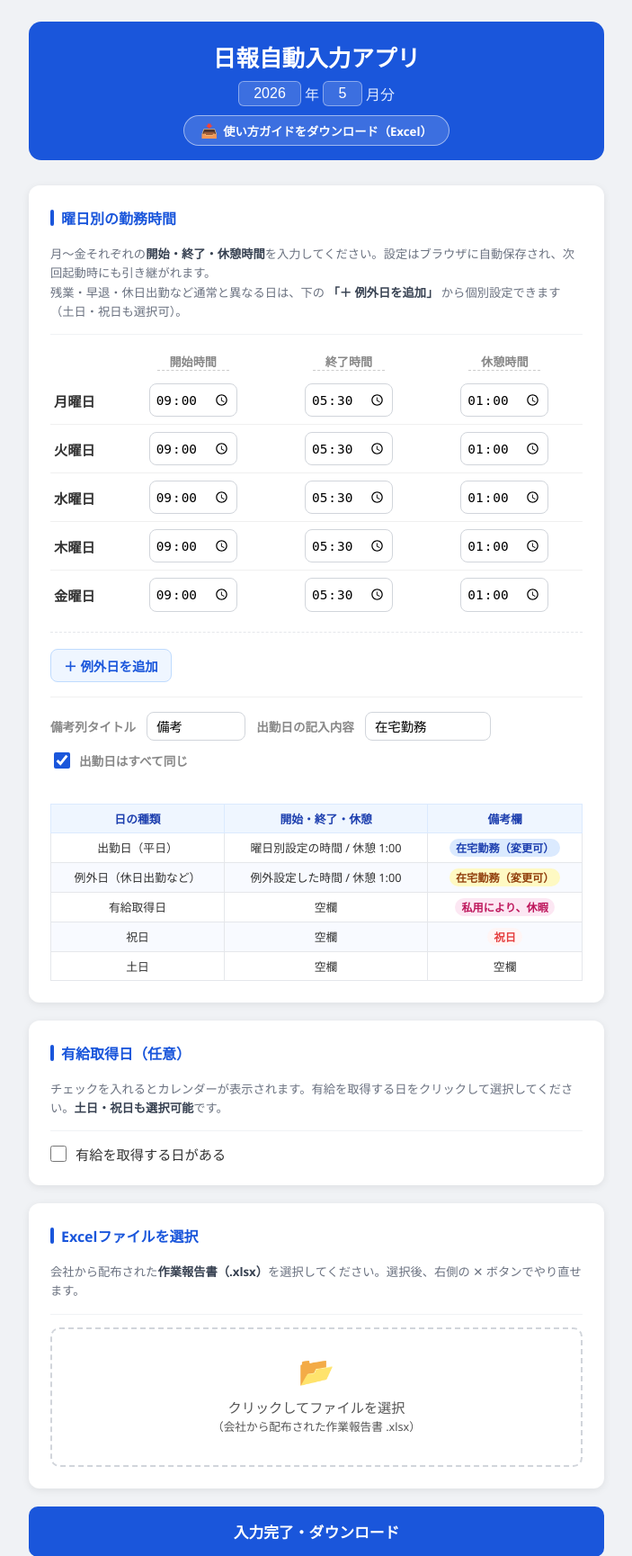
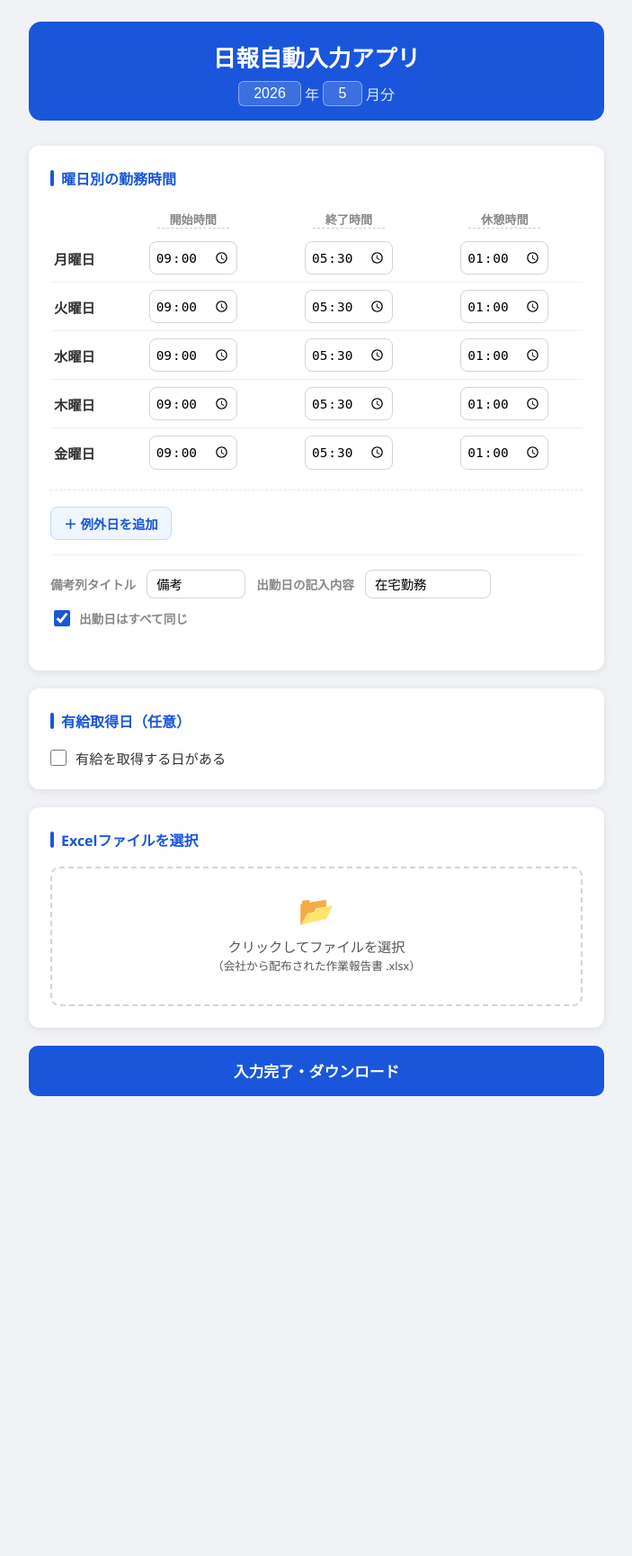
Before and after one commit to Coffeeplantation/DailyReportAutoFillApp, a Flask app: page / in a window 1280 px wide. Shown: the top 1729 px of the page at 90% size, without its empty margins (288-991 px from the left). After the commit the page ends 1218 px from the top, so only its background shows below. Run offline with Flask 3, Linux system fonts and the light colour scheme.

Commit message:
説明文削除

```diff
--- a/templates/index.html
+++ b/templates/index.html
@@ -618,9 +618,6 @@
       <input type="number" id="monthInput" name="month" value="{{ current_month }}" min="1" max="12">
       <span>月分</span>
     </div>
-    <div style="margin-top:10px;">
-      <a href="/api/manual" class="manual-btn">使い方ガイドをダウンロード（Excel）</a>
-    </div>
   </header>
 
   <form id="mainForm">
@@ -628,7 +625,6 @@
     <!-- ① 曜日別勤務時間 -->
     <div class="card">
       <h2>曜日別の勤務時間</h2>
-      <p class="card-desc">月〜金それぞれの<b>開始・終了・休憩時間</b>を入力してください。設定はブラウザに自動保存され、次回起動時にも引き継がれます。<br>残業・早退・休日出勤など通常と異なる日は、下の <b>「＋ 例外日を追加」</b> から個別設定できます（土日・祝日も選択可）。</p>
       <table class="time-table">
         <thead>
           <tr>
@@ -695,45 +691,11 @@
       </div>
 
       <div class="save-notice" id="saveNotice"></div>
-
-      <table class="rule-table">
-        <thead>
-          <tr><th>日の種類</th><th>開始・終了・休憩</th><th>備考欄</th></tr>
-        </thead>
-        <tbody>
-          <tr>
-            <td>出勤日（平日）</td>
-            <td>曜日別設定の時間 / 休憩 1:00</td>
-            <td><span class="rule-tag" style="background:#dbeafe;color:#1e40af">在宅勤務（変更可）</span></td>
-          </tr>
-          <tr>
-            <td>例外日（休日出勤など）</td>
-            <td>例外設定した時間 / 休憩 1:00</td>
-            <td><span class="rule-tag" style="background:#fef9c3;color:#92400e">在宅勤務（変更可）</span></td>
-          </tr>
-          <tr>
-            <td>有給取得日</td>
-            <td>空欄</td>
-            <td><span class="rule-tag" style="background:#fce7f3;color:#be185d">私用により、休暇</span></td>
-          </tr>
-          <tr>
-            <td>祝日</td>
-            <td>空欄</td>
-            <td><span class="rule-tag" style="background:#fff5f5;color:#e53e3e">祝日</span></td>
-          </tr>
-          <tr>
-            <td>土日</td>
-            <td>空欄</td>
-            <td>空欄</td>
-          </tr>
-        </tbody>
-      </table>
     </div>
 
     <!-- ② 有給取得日 -->
     <div class="card">
       <h2>有給取得日（任意）</h2>
-      <p class="card-desc">チェックを入れるとカレンダーが表示されます。有給を取得する日をクリックして選択してください。<b>土日・祝日も選択可能</b>です。</p>
       <label class="checkbox-label">
         <input type="checkbox" id="hasPaidLeave">
         有給を取得する日がある
@@ -745,7 +707,6 @@
     <!-- ③ Excelファイル選択 -->
     <div class="card">
       <h2>Excelファイルを選択</h2>
-      <p class="card-desc">会社から配布された<b>作業報告書（.xlsx）</b>を選択してください。選択後、右側の ✕ ボタンでやり直せます。</p>
       <div style="display:flex; align-items:flex-start; gap:8px;">
         <label class="file-area" id="fileArea" style="flex:1">
           <input type="file" name="excel_file" id="fileInput" accept=".xlsx">
```
